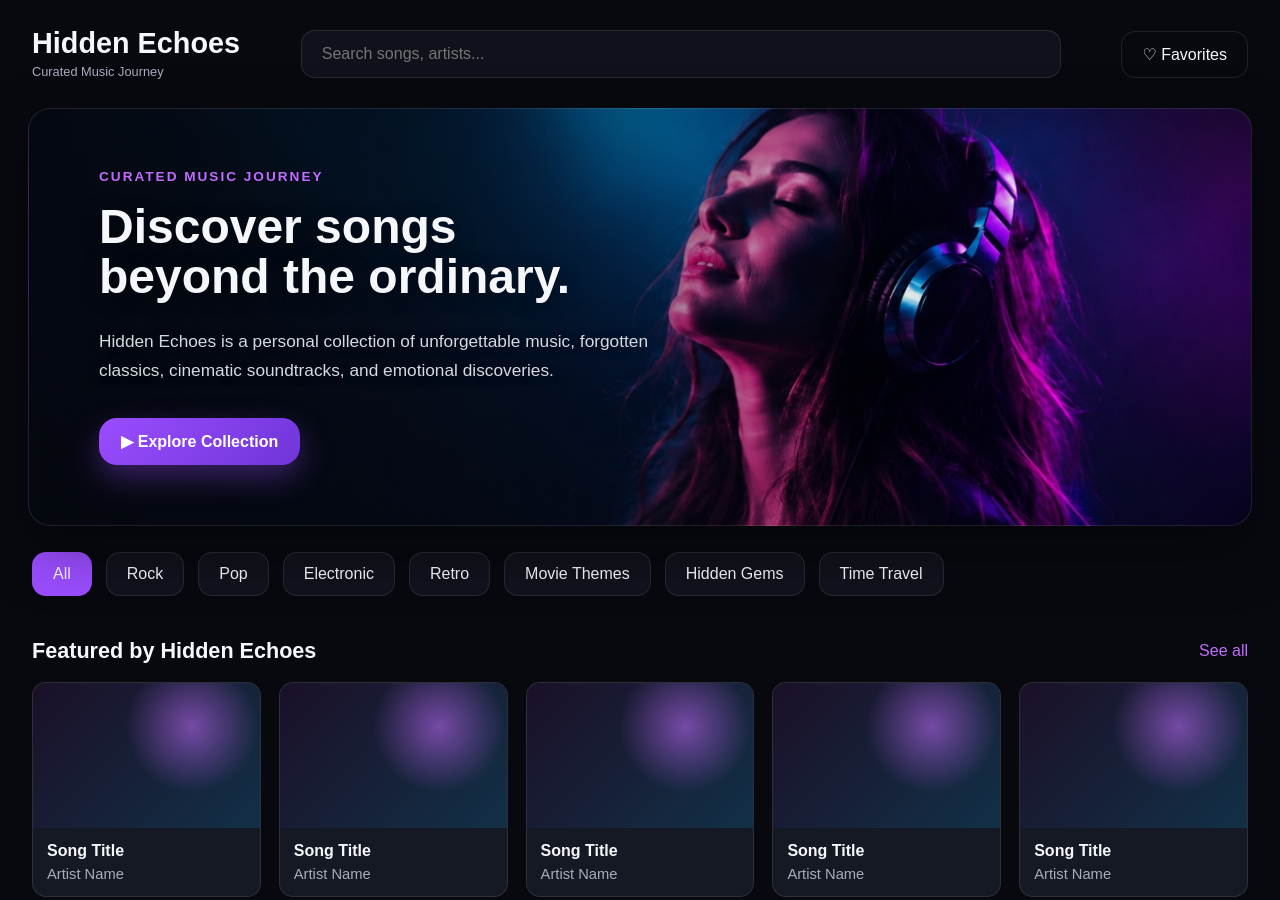
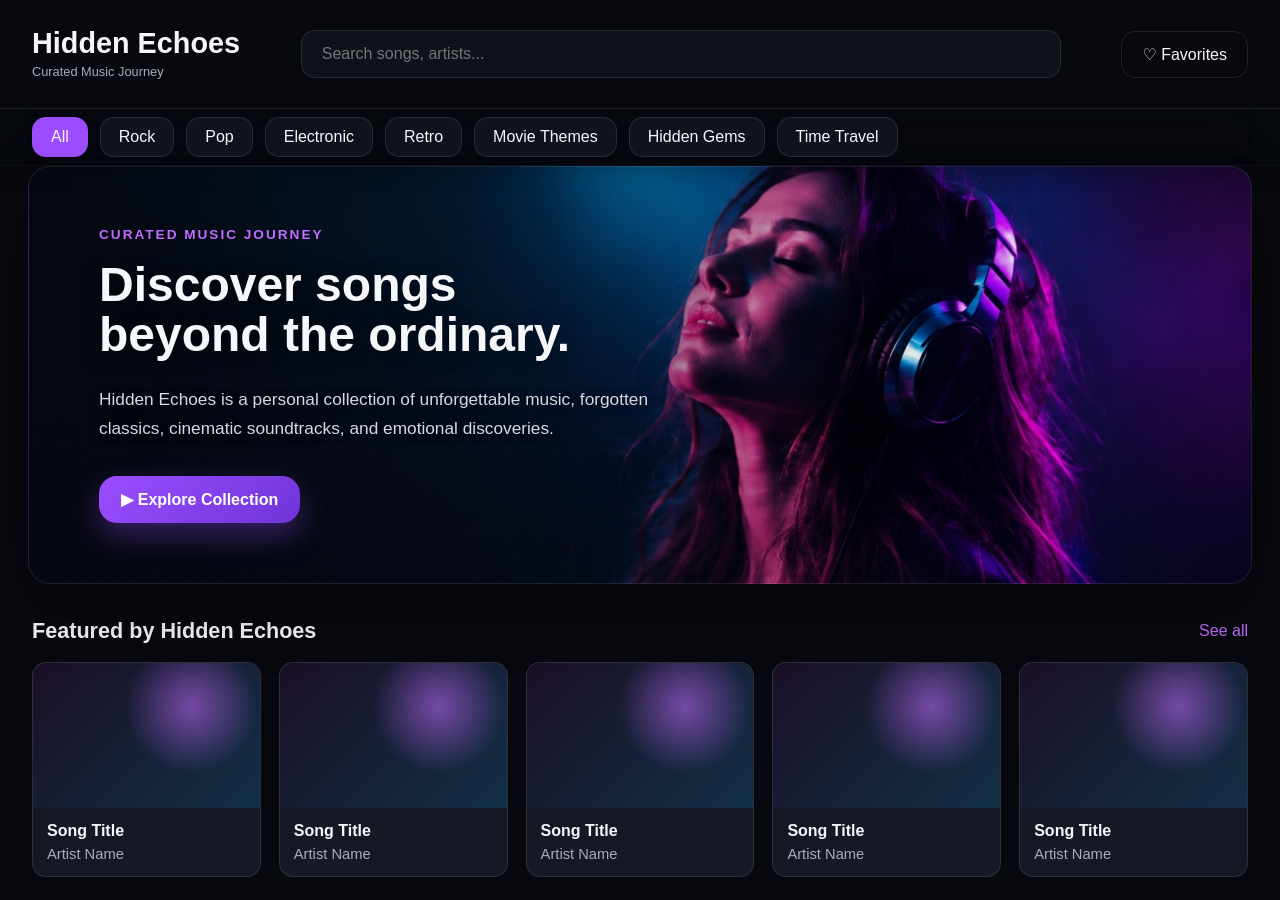
Before and after one commit to woongar/hidden-echoes, a website: page public/index.html in a window 1280 px wide. Shown: the top 900 px of the page. Drawn offline with Linux system fonts and the light colour scheme.

Commit message:
finish hero saction and navbar v1

```diff
--- a/public/css/style.css
+++ b/public/css/style.css
@@ -127,17 +127,10 @@ a {
     color: var(--text-main);
 }
 
-
-
-
 .heroSection {
     min-height: 44vh;
-
-
     position: relative;
-    margin-top: -72px;
-    padding-top: 130px;
-
+    margin: 0 auto;
 
     display: flex;
     align-items: center;
@@ -178,11 +171,11 @@ a {
 }
 
 .heroContent h2 {
-     margin-bottom: 24px;
+    margin-bottom: 24px;
     font-size: 3rem;
     line-height: 1.05;
     text-shadow:
-        0 4px 20px rgba(0,0,0,.45);
+        0 4px 20px rgba(0, 0, 0, .45);
 }
 
 .heroDescription {
@@ -191,15 +184,15 @@ a {
     color: #d7d9e0;
     font-size: 1.08rem;
     line-height: 1.7;
-     text-shadow:
-        0 2px 12px rgba(0,0,0,.35);
+    text-shadow:
+        0 2px 12px rgba(0, 0, 0, .35);
 }
 
 .primaryButton {
     padding: 14px 22px;
     border: none;
     /* border-radius: var(--radius-md); */
-    border-radius:18px;
+    border-radius: 18px;
     background: linear-gradient(135deg, var(--accent), #6f35d8);
     box-shadow: 0 12px 30px rgba(155, 77, 255, 0.35);
     color: white;
@@ -210,20 +203,46 @@ a {
    GENRES
 ========================================== */
 
+/* .genresNav {
+    padding: 26px 0 8px;
+    position: sticky;
+    top: 0;
+    z-index: 50;
+    padding: 8px 0 12px;
+    background: transparent;
+} */
 .genresNav {
-    padding: 26px 0 8px;
+    position: sticky;
+    top: 72px;
+    z-index: 100;
+
+    width: 100%;
+
+    padding: 8px 0;
+
+    background: rgba(12,16,24,.10);
+
+    backdrop-filter: blur(22px);
+    -webkit-backdrop-filter: blur(18px);
+
+    box-shadow:
+         0 6px 20px rgba(0,0,0,.16);
+
+    border-top: 1px solid rgba(255,255,255,.10);
+    border-bottom: 1px solid rgba(255, 255, 255, .04);
 }
 
 .genresList {
     display: flex;
-    gap: 14px;
+    gap: 12px;
     overflow-x: auto;
+    box-shadow: 0 4px 10px rgba(0,0,0,.20);
 }
 
 .genresList button {
     flex-shrink: 0;
 
-    padding: 12px 20px;
+    padding: 10px 18px;
 
     border: 1px solid var(--border);
     border-radius: var(--radius-md);
--- a/public/index.html
+++ b/public/index.html
@@ -22,10 +22,7 @@
             </div>
 
             <form class="searchForm" role="search">
-                <input
-                    type="search"
-                    class="searchInput"
-                    placeholder="Search songs, artists..."
+                <input type="search" class="searchInput" placeholder="Search songs, artists..."
                     aria-label="Search songs and artists">
             </form>
 
@@ -38,12 +35,22 @@
 
     <main>
 
-
+        <nav class="genresNav" aria-label="Music Genres">
+            <div class="container genresList">
+                <button type="button">All</button>
+                <button type="button">Rock</button>
+                <button type="button">Pop</button>
+                <button type="button">Electronic</button>
+                <button type="button">Retro</button>
+                <button type="button">Movie Themes</button>
+                <button type="button">Hidden Gems</button>
+                <button type="button">Time Travel</button>
+            </div>
+        </nav>
 
         <section class="heroSection">
             <div class="heroContent">
                 <p class="eyebrow">Curated Music Journey</p>
-
                 <h2>
                     Discover songs<br>
                     beyond the ordinary.
@@ -60,18 +67,7 @@
             </div>
         </section>
 
-        <nav class="genresNav" aria-label="Music Genres">
-            <div class="container genresList">
-                <button type="button">All</button>
-                <button type="button">Rock</button>
-                <button type="button">Pop</button>
-                <button type="button">Electronic</button>
-                <button type="button">Retro</button>
-                <button type="button">Movie Themes</button>
-                <button type="button">Hidden Gems</button>
-                <button type="button">Time Travel</button>
-            </div>
-        </nav>
+
 
         <section class="videoSection">
             <div class="container">
```
Lines whose indentation alone changed are shown as unchanged.
